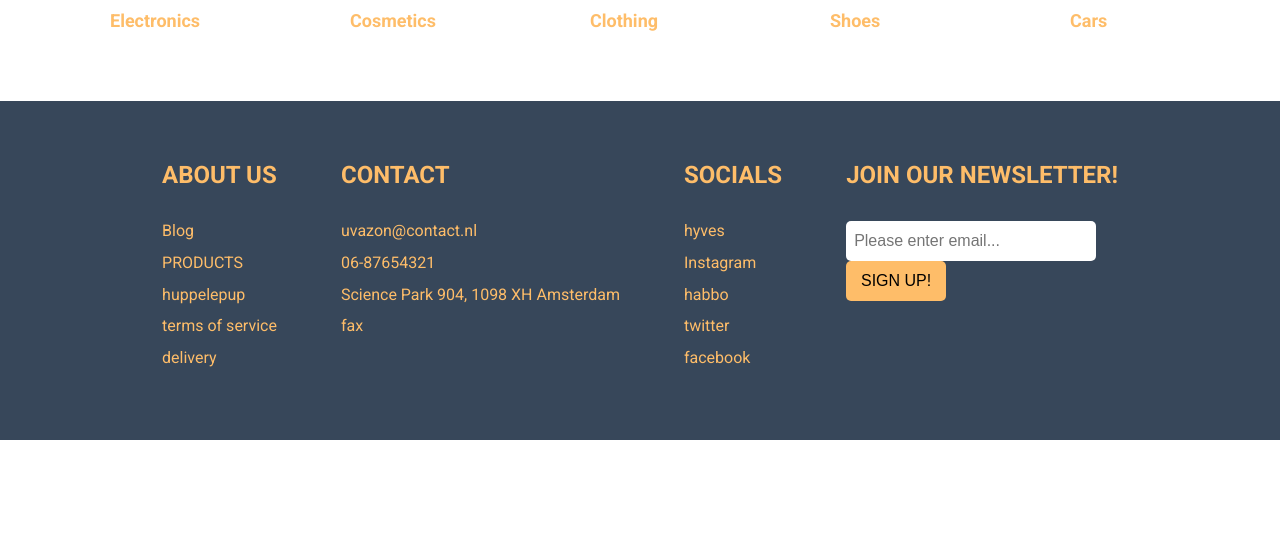
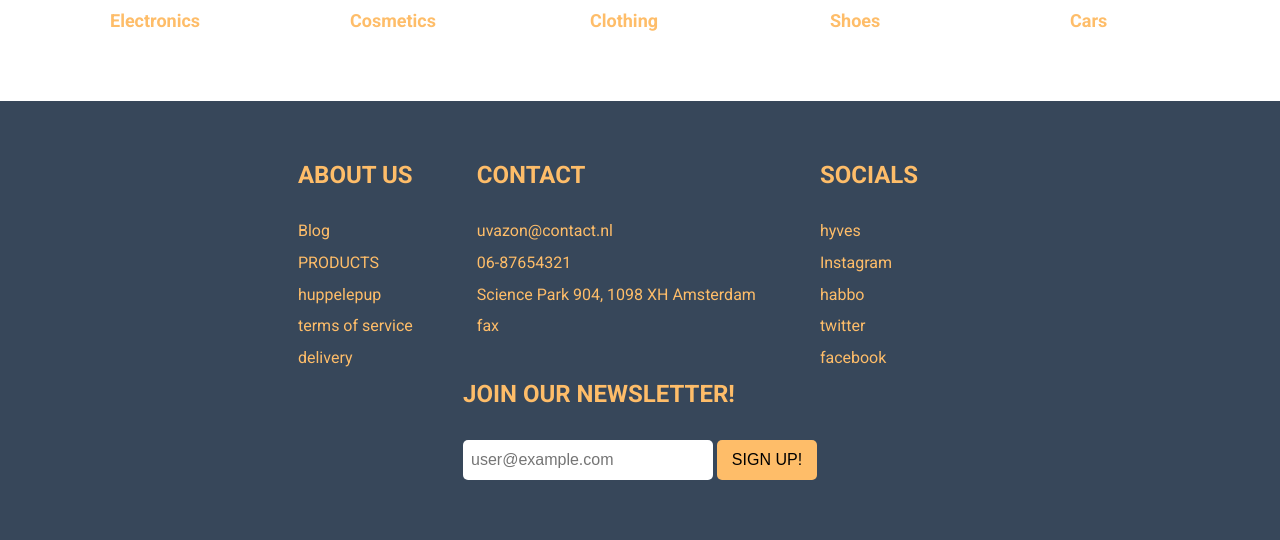
Before and after one commit to jibibo/ki-webtech, a PHP site: page /index.php in a window 1280 px wide. Shown: the part 2279-2819 px from the top of the page. Before the commit the page ends 2719 px from the top, so only its background shows below. Run offline with PHP 8.4, Linux system fonts and the light colour scheme.

Commit message:
footer form

```diff
--- a/html/footer.php
+++ b/html/footer.php
@@ -28,12 +28,7 @@
       <div class="footer_emailform">
         <h2>JOIN OUR NEWSLETTER!</h2>
         <form action="sign-up.php" method="post">
-          <input type="email" placeholder="Please enter email..." id="footer_email" name="email"><br>
-          <?php echo $email_err; ?>
-
-          <!-- required
-          oninvalid="this.setCustomValidity('Please enter an email address')"
-          oninput="this.setCustomValidity('')"/> -->
+          <input type="email" placeholder="user@example.com" id="footer_email" name="email"><?php echo $email_err; ?>
           <input type="submit" value="SIGN UP!" id="footer_email_btn" name="submit">
         </form>
       </div>
@@ -52,6 +47,10 @@
   }
 </script> -->
 
+          <!-- required
+          oninvalid="this.setCustomValidity('Please enter an email address')"
+          oninput="this.setCustomValidity('')"/> -->
+
 <script type="module" src="https://unpkg.com/ionicons@5.5.2/dist/ionicons/ionicons.esm.js"></script>
 <script nomodule src="https://unpkg.com/ionicons@5.5.2/dist/ionicons/ionicons.js"></script>
 <script src="https://ajax.googleapis.com/ajax/libs/jquery/3.5.1/jquery.min.js"></script>
```
